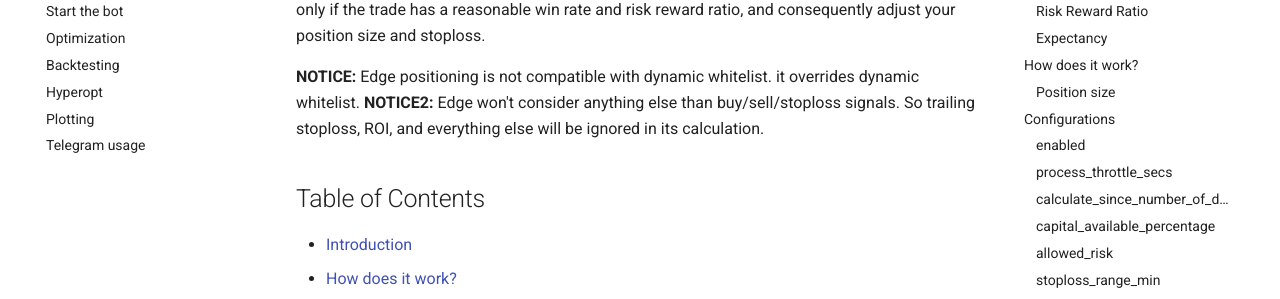
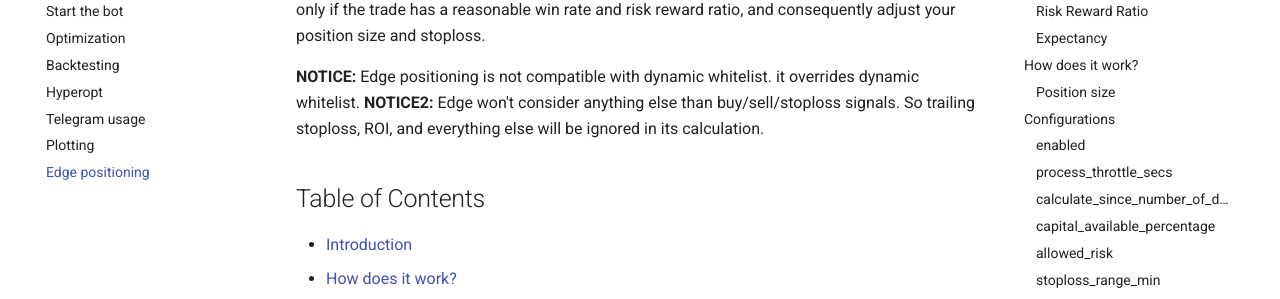
Before and after one commit to jacksonmori755/Crypto-trading-bot, an MkDocs documentation site: the page built from docs/edge.md, in a window 1280 px wide. Shown: the part 208-507 px from the top of the page. Built offline with MkDocs 1.6.1 and Material for MkDocs 9.7.7, drawn with Linux system fonts in a browser that asks for light colours.

Commit message:
edge added to content bar

```diff
--- a/mkdocs.yml
+++ b/mkdocs.yml
@@ -7,8 +7,9 @@ nav:
     - Optimization: bot-optimization.md
     - Backtesting: backtesting.md
     - Hyperopt: hyperopt.md
+    - Telegram usage: telegram-usage.md
     - Plotting: plotting.md
-    - Telegram usage: telegram-usage.md
+    - Edge positioning: edge.md
 theme:
   name: material
   logo: 'images/logo.png'
```
